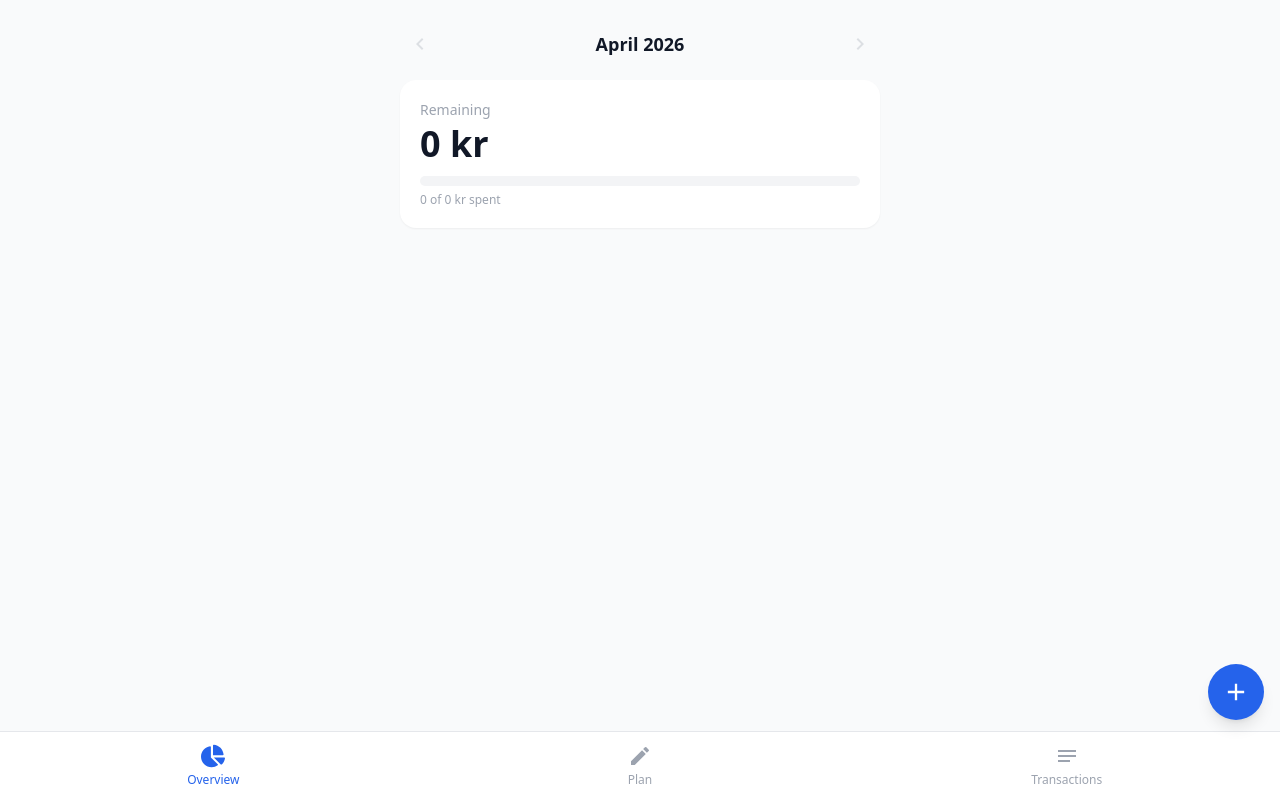
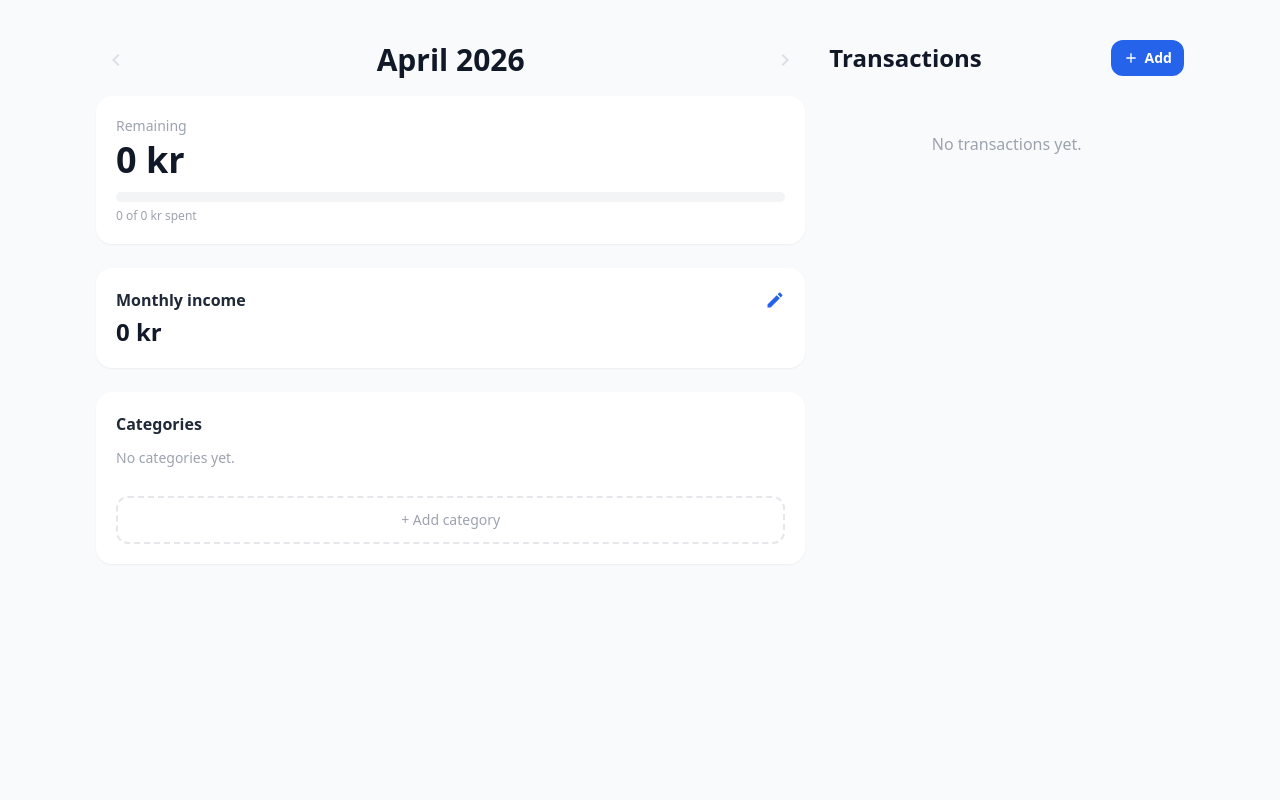
Before and after one commit to Teodor29/slicr-budget-app, a React (Vite) app: page / in a window 1280 px wide. Built offline with nearby package versions, Linux system fonts and the light colour scheme.

Commit message:
improve responsiveness

```diff
--- a/src/App.tsx
+++ b/src/App.tsx
@@ -1,22 +1,28 @@
-import { useState } from 'react';
-import { BudgetProvider, useBudget } from './context/BudgetContext';
-import Overview from './components/Overview';
-import Plan from './components/Plan';
-import Transactions from './components/Transactions';
-import AddTransactionModal from './components/AddTransactionModal';
-import { FaChartPie } from 'react-icons/fa';
-import { MdNotes, MdEdit, MdAdd } from 'react-icons/md';
+import { useState } from "react";
+import { BudgetProvider, useBudget } from "./context/BudgetContext";
+import Overview from "./components/Overview";
+import Plan from "./components/Plan";
+import Transactions from "./components/Transactions";
+import { FaChartPie } from "react-icons/fa";
+import { MdNotes, MdEdit, MdAdd } from "react-icons/md";
+import AddTransactionModal from "./components/AddTransactionModal";
 
-type View = 'overview' | 'transactions' | 'plan';
+type View = "overview" | "transactions" | "plan";
+
+const NAV_ITEMS = [
+  { id: "overview", label: "Overview", Icon: FaChartPie },
+  { id: "transactions", label: "Transactions", Icon: MdNotes },
+  { id: "plan", label: "Plan", Icon: MdEdit },
+] as const;
 
 function NewMonthPrompt() {
   const { pendingNewMonth, confirmNewMonth, dismissNewMonth } = useBudget();
   if (!pendingNewMonth) return null;
 
-  const [year, month] = pendingNewMonth.split('-');
-  const label = new Date(Number(year), Number(month) - 1).toLocaleString('en', {
-    month: 'long',
-    year: 'numeric',
+  const [year, month] = pendingNewMonth.split("-");
+  const label = new Date(Number(year), Number(month) - 1).toLocaleString("en", {
+    month: "long",
+    year: "numeric",
   });
 
   return (
@@ -46,22 +52,30 @@ function NewMonthPrompt() {
 }
 
 function AppInner() {
-  const [view, setView] = useState<View>('overview');
-  const [showModal, setShowModal] = useState(false);
-  const { data } = useBudget();
-  const showFab = (view === 'overview' || view === 'transactions') && data.months[data.currentMonth] !== undefined;
+  const [view, setView] = useState<View>("overview");
+  const [showAdd, setShowAdd] = useState(false);
+  const showFab = view === "overview" || view === "transactions";
 
   return (
-    <div className="min-h-screen bg-page flex flex-col">
-      <main className="flex-1 w-full max-w-lg mx-auto px-4 py-6 pb-24">
-        {view === 'overview' && <Overview />}
-        {view === 'transactions' && <Transactions />}
-        {view === 'plan' && <Plan />}
+    <div className="min-h-screen bg-page">
+      {/* Desktop: one page, sections stacked */}
+      <div className="hidden md:grid md:grid-cols-[2fr_1fr] gap-6 px-8 py-10 max-w-6xl mx-auto">
+        <Overview />
+        <Transactions />
+        <Plan />
+      </div>
+
+      {/* Mobile: one panel at a time */}
+      <div className="md:hidden flex flex-col min-h-screen">
+        <main className="flex-1 px-4 py-6 pb-24">
+          {view === "overview"     && <Overview />}
+          {view === "transactions" && <Transactions />}
+          {view === "plan"         && <Plan />}
         </main>
 
         {showFab && (
           <button
-          onClick={() => setShowModal(true)}
+            onClick={() => setShowAdd(true)}
             className="fixed bottom-20 right-4 z-10 w-14 h-14 rounded-full bg-primary text-white shadow-lg flex items-center justify-center active:bg-primary-hover"
           >
             <MdAdd className="w-7 h-7" />
@@ -69,30 +83,20 @@ function AppInner() {
         )}
 
         <nav className="fixed bottom-0 left-0 right-0 bg-surface border-t border-border flex">
+          {NAV_ITEMS.map(({ id, label, Icon }) => (
             <button
-          onClick={() => setView('overview')}
-          className={`flex-1 flex flex-col items-center gap-1 py-3 text-xs font-medium ${view === 'overview' ? 'text-primary' : 'text-muted'}`}
+              key={id}
+              onClick={() => setView(id as View)}
+              className={`flex-1 flex flex-col items-center gap-1 py-3 text-xs font-medium ${view === id ? "text-primary" : "text-muted"}`}
             >
-          <FaChartPie className="w-6 h-6" />
-          Overview
+              <Icon className="w-6 h-6" />
+              {label}
             </button>
-        <button
-          onClick={() => setView('plan')}
-          className={`flex-1 flex flex-col items-center gap-1 py-3 text-xs font-medium ${view === 'plan' ? 'text-primary' : 'text-muted'}`}
-        >
-          <MdEdit className="w-6 h-6" />
-          Plan
-        </button>
-        <button
-          onClick={() => setView('transactions')}
-          className={`flex-1 flex flex-col items-center gap-1 py-3 text-xs font-medium ${view === 'transactions' ? 'text-primary' : 'text-muted'}`}
-        >
-          <MdNotes className="w-6 h-6" />
-          Transactions
-        </button>
+          ))}
         </nav>
+      </div>
 
-      {showModal && <AddTransactionModal onClose={() => setShowModal(false)} />}
+      {showAdd && <AddTransactionModal onClose={() => setShowAdd(false)} />}
       <NewMonthPrompt />
     </div>
   );
--- a/src/components/Overview.tsx
+++ b/src/components/Overview.tsx
@@ -40,7 +40,7 @@ export default function Overview() {
         >
           <MdChevronLeft className="w-6 h-6" />
         </button>
-        <h1 className="text-lg font-semibold text-gray-900">{formatMonthLabel(viewedMonth)}</h1>
+        <h1 className="text-lg md:text-3xl font-semibold text-gray-900">{formatMonthLabel(viewedMonth)}</h1>
         <button
           onClick={() => idx < monthKeys.length - 1 && setViewedMonth(monthKeys[idx + 1])}
           disabled={idx >= monthKeys.length - 1}
--- a/src/components/Transactions.tsx
+++ b/src/components/Transactions.tsx
@@ -2,12 +2,13 @@ import { useState } from 'react';
 import { useBudget } from '../context/BudgetContext';
 import type { Transaction } from '../types';
 import AddTransactionModal from './AddTransactionModal';
-import { MdEdit, MdDelete } from 'react-icons/md';
+import { MdEdit, MdDelete, MdAdd } from 'react-icons/md';
 
 export default function Transactions() {
   const { data, viewedMonth, deleteTransaction } = useBudget();
   const month = data.months[viewedMonth];
   const [editTx, setEditTx] = useState<Transaction | null>(null);
+  const [showAdd, setShowAdd] = useState(false);
 
   const isCurrentMonth = viewedMonth === data.currentMonth;
 
@@ -22,13 +23,25 @@ export default function Transactions() {
 
   function formatDate(dateStr: string) {
     return new Date(dateStr + 'T00:00:00').toLocaleDateString('en', {
-      day: 'numeric',
-      month: 'short',
+      day: 'numeric', month: 'short',
     });
   }
 
   return (
     <div className="flex flex-col gap-4">
+      <div className="flex items-center justify-between">
+        <h2 className="hidden md:block text-2xl font-semibold text-gray-900">Transactions</h2>
+        {isCurrentMonth && (
+          <button
+            onClick={() => setShowAdd(true)}
+            className="hidden md:flex items-center gap-1.5 px-3 py-2 rounded-input bg-primary text-white text-sm font-semibold active:bg-primary-hover"
+          >
+            <MdAdd className="w-4 h-4" />
+            Add
+          </button>
+        )}
+      </div>
+
       {transactions.length === 0 ? (
         <p className="text-center text-muted py-10">No transactions yet.</p>
       ) : (
@@ -48,16 +61,10 @@ export default function Transactions() {
               </span>
               {isCurrentMonth && (
                 <div className="flex gap-0.5 shrink-0">
-                  <button
-                    onClick={() => setEditTx(tx)}
-                    className="p-2 text-muted active:text-primary rounded-lg"
-                  >
+                  <button onClick={() => setEditTx(tx)} className="p-2 text-muted active:text-primary rounded-lg">
                     <MdEdit className="w-4 h-4" />
                   </button>
-                  <button
-                    onClick={() => deleteTransaction(tx.id)}
-                    className="p-2 text-muted active:text-danger rounded-lg"
-                  >
+                  <button onClick={() => deleteTransaction(tx.id)} className="p-2 text-muted active:text-danger rounded-lg">
                     <MdDelete className="w-4 h-4" />
                   </button>
                 </div>
@@ -67,9 +74,8 @@ export default function Transactions() {
         </div>
       )}
 
-      {editTx && (
-        <AddTransactionModal onClose={() => setEditTx(null)} editTransaction={editTx} />
-      )}
+      {showAdd  && <AddTransactionModal onClose={() => setShowAdd(false)} />}
+      {editTx   && <AddTransactionModal onClose={() => setEditTx(null)} editTransaction={editTx} />}
     </div>
   );
 }
```
Lines whose indentation alone changed are shown as unchanged.
